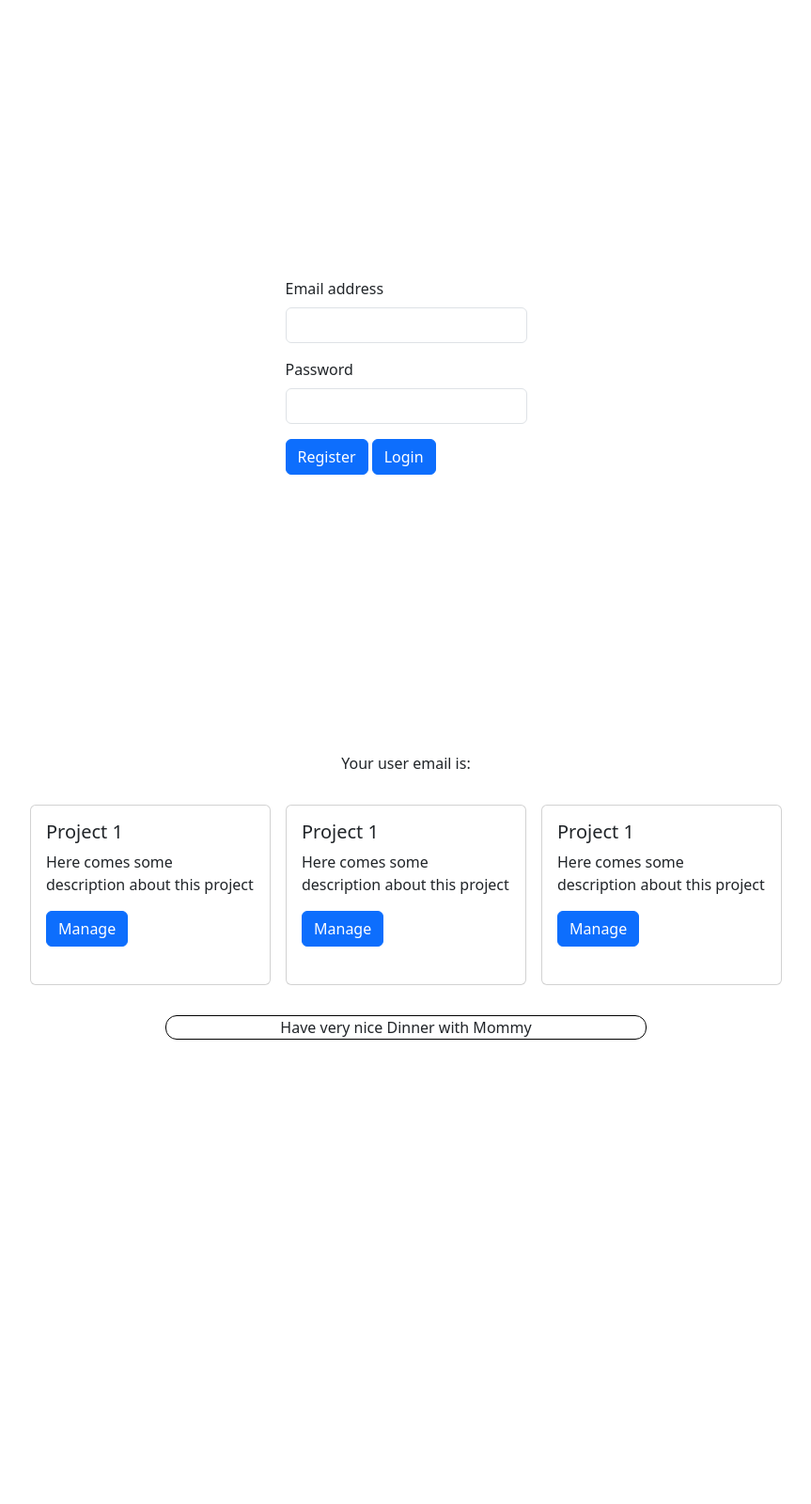
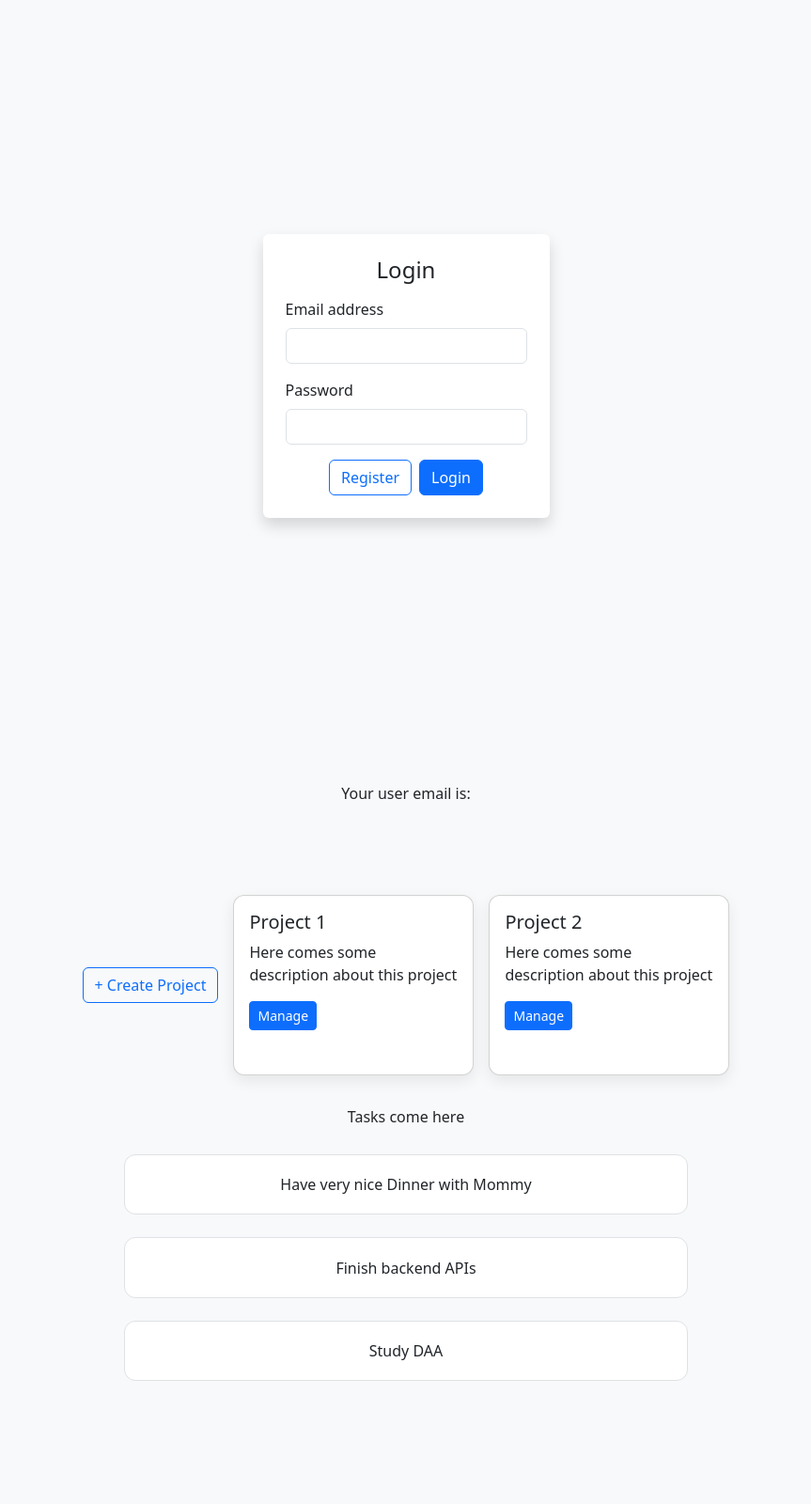
Before and after one commit to LexanderThakur/Project_Board, a Django app: page / in a window 1280 px wide. Shown: the whole page at 94% size, without its empty margins (208-1071 px from the left). Run offline with Django 5.2, Linux system fonts and the light colour scheme.

Commit message:
front end done

```diff
--- a/backend/static/css/style.css
+++ b/backend/static/css/style.css
@@ -1,50 +1,86 @@
+html,
 body {
-  height: 100vh;
-  width: 100%;
+  height: 100%;
+  margin: 0;
+  background: #f8f9fa;
 }
+
+/* LOGIN */
 
 .loginPage {
   height: 100%;
-  width: 100%;
   display: flex;
   align-items: center;
   justify-content: center;
 }
 
+/* HOME */
+
 .home {
-  height: 100%;
-  width: 100%;
+  min-height: 100%;
+  padding: 2rem;
   display: flex;
   flex-direction: column;
   align-items: center;
+  gap: 2rem;
 }
+
+/* PROJECTS */
 
 .projects {
   width: 100%;
   display: flex;
   gap: 1rem;
+  justify-content: center;
+  align-items: stretch;
+  flex-wrap: wrap;
+}
+
+.createProject {
   display: flex;
-  justify-content: center;
   align-items: center;
 }
 
 .projectCard {
   width: 16rem;
   height: 12rem;
+  border-radius: 12px;
+  box-shadow: 0 6px 16px rgba(0, 0, 0, 0.08);
+  transition: transform 0.2s ease;
 }
+
+.projectCard:hover {
+  transform: translateY(-4px);
+}
+
+/* TASKS */
 
 .tasks {
   width: 100%;
+  max-width: 600px;
   display: flex;
-  justify-content: center;
+  flex-direction: column;
   align-items: center;
 }
 
 .taskCard {
-  width: 40%;
+  width: 100%;
+  padding: 1.2rem;
+  margin: 0.75rem 0;
+  border: 1px solid #dee2e6;
+  border-radius: 12px;
+  background: white;
+  text-align: center;
+  cursor: pointer;
+  transition: all 0.2s ease;
+}
 
-  border: solid 1px black;
-  border-radius: 12px;
-  text-align: center;
-  margin: 2rem;
+.taskCard:hover {
+  background: #f1f3f5;
 }
+
+.taskCard.done {
+  text-decoration: line-through;
+  color: #6c757d;
+  background: #e9ecef;
+}
--- a/backend/static/js/app.js
+++ b/backend/static/js/app.js
@@ -1,103 +1,85 @@
-const csrf_token= document.querySelector("#csrf").value || null
-
-
-
-
-
+const csrf_token = document.querySelector("#csrf").value || null;
 
 async function render_home() {
+  try {
+    const response = await fetch("/auth/me/", {
+      method: "GET",
+      credentials: "include",
+    });
+    const data = await response.json();
+    document.querySelector(".loginPage").style.display = "none";
+    document.querySelector(".home").style.display = "flex";
+    document.querySelector(".me").innerText = data.user_email;
+  } catch (err) {
+    alert(err || " error");
+  }
+}
 
+async function register() {
+  const user_email = document.querySelector("#userEmail").value;
+  const user_password = document.querySelector("#userPassword").value;
 
+  try {
+    const response = await fetch("/auth/register/", {
+      method: "POST",
+      credentials: "include",
+      headers: {
+        "Content-Type": "application/json",
+        "X-CSRFToken": csrf_token,
+      },
+      body: JSON.stringify({
+        user_email: user_email,
+        user_password: user_password,
+      }),
+    });
+    const data = await response.json();
+    console.log(data);
 
-    try{
-        const response= await fetch("/auth/me/",{
-            method:"GET",
-            credentials:"include"
-        })
-        const data=await response.json()
-        document.querySelector(".loginPage").style.display='none'
-        document.querySelector(".home").style.display='flex'
-        document.querySelector(".me").innerText=data.user_email
-
-    }
-    catch(err){
-        alert(err || " error")
+    if (!response.ok) {
+      alert(data.error || "error");
+      return;
     }
 
-
-
-
-
+    render_home();
+  } catch (err) {
+    alert(err || "network err");
+  }
 }
 
+async function login() {
+  const user_email = document.querySelector("#userEmail").value;
+  const user_password = document.querySelector("#userPassword").value;
 
-async function register(){
-    const user_email= document.querySelector("#userEmail").value
-    const user_password= document.querySelector('#userPassword').value
+  try {
+    const response = await fetch("/auth/login/", {
+      method: "POST",
+      credentials: "include",
+      headers: {
+        "Content-Type": "application/json",
+        "X-CSRFToken": csrf_token,
+      },
+      body: JSON.stringify({
+        user_email: user_email,
+        user_password: user_password,
+      }),
+    });
+    const data = await response.json();
+    console.log(data);
 
-    try{
-        const response= await fetch('/auth/register/',{
-            method:'POST',
-            credentials:"include",
-            headers:{
-                'Content-Type':'application/json',
-                'X-CSRFToken':csrf_token
-            },
-            body:JSON.stringify({
-                "user_email":user_email,
-                "user_password":user_password,
-            })
-        })
-        const data= await response.json()
-        console.log(data)
-
-
-        if(!response.ok){
-            alert(data.error||"error")
-            return
-        }
-
-
-        render_home()
-
+    if (!response.ok) {
+      alert(data.error || "error");
+      return;
     }
-    catch(err ){
-        alert(err || "network err")
-    }
-
+    render_home();
+  } catch (err) {
+    alert(err || "network err");
+  }
 }
 
-async function login(){
-    const user_email= document.querySelector("#userEmail").value
-    const user_password= document.querySelector('#userPassword').value
-
-    try{
-        const response= await fetch('/auth/login/',{
-            method:'POST',
-            credentials:"include",
-            headers:{
-                'Content-Type':'application/json',
-                'X-CSRFToken':csrf_token
-            },
-            body:JSON.stringify({
-                "user_email":user_email,
-                "user_password":user_password,
-            })
-        })
-        const data= await response.json()
-        console.log(data)
-
-
-        if(!response.ok){
-            alert(data.error||"error")
-            return
-
-        }
-        render_home()
-
-    }
-    catch(err ){
-        alert(err || "network err")
-    }
-
-}
+document.addEventListener("DOMContentLoaded", () => {
+  document.querySelectorAll(".taskCard").forEach((task) => {
+    task.addEventListener("click", () => {
+      task.classList.toggle("done");
+    });
+  });
+});
--- a/backend/templates/index.html
+++ b/backend/templates/index.html
@@ -7,13 +7,9 @@
 
     {% load static %}
 
-    <link rel="icon" href="{% static 'favicon.ico' %}" />
-
     <link
       href="https://cdn.jsdelivr.net/npm/bootstrap@5.3.8/dist/css/bootstrap.min.css"
       rel="stylesheet"
-      integrity="sha384-sRIl4kxILFvY47J16cr9ZwB07vP4J8+LH7qKQnuqkuIAvNWLzeN8tE5YBujZqJLB"
-      crossorigin="anonymous"
     />
 
     <link rel="stylesheet" href="{% static 'css/style.css' %}" />
@@ -22,8 +18,14 @@
   <body>
     <input id="csrf" type="hidden" value="{{ csrf_token }}" />
 
+    <!-- LOGIN PAGE -->
     <div class="loginPage">
-      <form onsubmit="event.preventDefault()">
+      <form
+        onsubmit="event.preventDefault()"
+        class="p-4 bg-white rounded shadow"
+      >
+        <h4 class="mb-3 text-center">Login</h4>
+
         <div class="mb-3">
           <label class="form-label">Email address</label>
           <input type="email" class="form-control" id="userEmail" />
@@ -34,49 +36,54 @@
           <input type="password" class="form-control" id="userPassword" />
         </div>
 
-        <button class="btn btn-primary" onclick="register()">Register</button>
-        <button class="btn btn-primary" onclick="login()">Login</button>
+        <div class="d-flex gap-2 justify-content-center">
+          <button class="btn btn-outline-primary" onclick="register()">
+            Register
+          </button>
+          <button class="btn btn-primary" onclick="login()">Login</button>
+        </div>
       </form>
     </div>
 
+    <!-- HOME PAGE -->
     <div class="home">
       <p>Your user email is:</p>
       <p class="me"></p>
 
+      <!-- PROJECTS -->
       <div class="projects">
+        <div class="createProject">
+          <button class="btn btn-outline-primary">+ Create Project</button>
+        </div>
+
         <div class="card projectCard">
           <div class="card-body">
             <h5 class="card-title">Project 1</h5>
-            <p class="card-text projectDescription">
+            <p class="card-text">
               Here comes some description about this project
             </p>
-            <button class="btn btn-primary">Manage</button>
+            <button class="btn btn-primary btn-sm">Manage</button>
           </div>
         </div>
 
         <div class="card projectCard">
           <div class="card-body">
-            <h5 class="card-title">Project 1</h5>
-            <p class="card-text projectDescription">
+            <h5 class="card-title">Project 2</h5>
+            <p class="card-text">
               Here comes some description about this project
             </p>
-            <button class="btn btn-primary">Manage</button>
-          </div>
-        </div>
-
-        <div class="card projectCard">
-          <div class="card-body">
-            <h5 class="card-title">Project 1</h5>
-            <p class="card-text projectDescription">
-              Here comes some description about this project
-            </p>
-            <button class="btn btn-primary">Manage</button>
+            <button class="btn btn-primary btn-sm">Manage</button>
           </div>
         </div>
       </div>
 
+      <!-- TASKS -->
       <div class="tasks">
+        <p>Tasks come here</p>
+
         <div class="taskCard">Have very nice Dinner with Mommy</div>
+        <div class="taskCard">Finish backend APIs</div>
+        <div class="taskCard">Study DAA</div>
       </div>
     </div>
 
```
